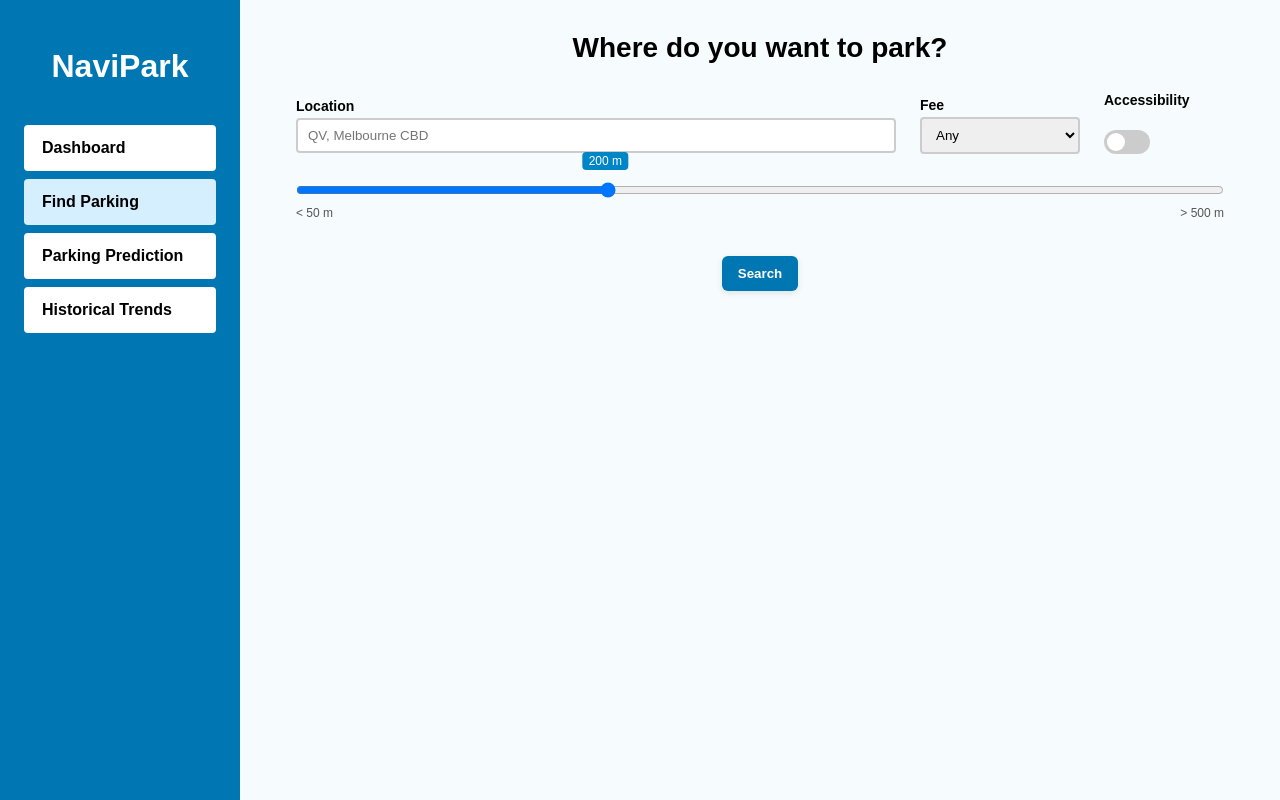
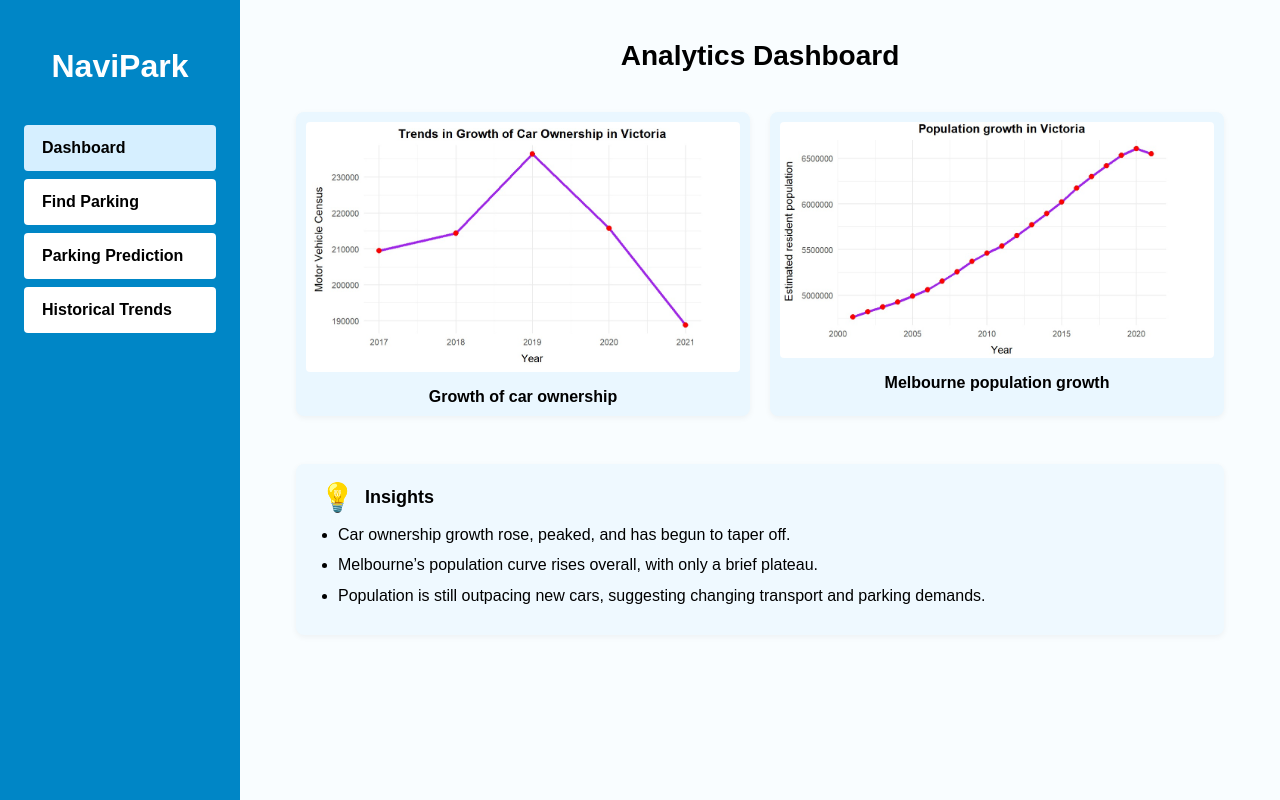
Before and after one commit to Aadhithyanarayanan/NaviPark, a website: page index.html in a window 1280 px wide. Drawn offline with nearby package versions, Linux system fonts and the light colour scheme.

Commit message:
change landing page to dashboard

```diff
--- a/index.html
+++ b/index.html
@@ -2,201 +2,191 @@
 <html lang="en">
   <head>
     <meta charset="UTF-8" />
-  <title>NaviPark – Find Parking</title>
-
-  <!-- ───── Leaflet assets for main.js ───── -->
-  <link rel="stylesheet"
-        href="https://unpkg.com/leaflet@1.9.4/dist/leaflet.css" />
-  <script defer
-          src="https://unpkg.com/leaflet@1.9.4/dist/leaflet.js"></script>
-
-  <!-- ───── Page styles ───── -->
+    <meta name="viewport" content="width=device-width, initial-scale=1.0" />
+    <title>NaviPark ‒ Analytics Dashboard</title>
     <style>
-    /* ===== reset & layout ===== */
-    *{margin:0;padding:0;box-sizing:border-box;}
-    body{display:flex;min-height:100vh;font-family:Arial,Helvetica,sans-serif;background:#f6fbfe;}
-
-    /* ===== sidebar ===== */
-    .sidebar{
-      width:240px;background:#0077b3;color:#fff;
-      padding:48px 0 24px;display:flex;flex-direction:column;align-items:center;gap:32px;
-    }
-    .brand{font-size:32px;font-weight:700;}
-    nav{width:100%;}
-    nav a{
-      display:block;width:calc(100% - 48px);margin:8px 24px;padding:14px 18px;
-      text-decoration:none;font-weight:600;border-radius:4px;background:#fff;color:#000;
-    }
-    nav a.active{background:#d6efff;}
-
-    /* ===== main panel ===== */
-    main{flex:1;padding:32px 56px;overflow-y:auto;}
-    h1{font-size:28px;text-align:center;margin-bottom:28px;}
-
-    /* controls row */
-    .controls{
-      display:grid;grid-template-columns:1fr 160px 120px;gap:24px;align-items:center;margin-bottom:12px;
-    }
-    .controls label{font-size:14px;font-weight:600;display:block;margin-bottom:4px;}
-    .controls input[type=text],
-    .controls select{width:100%;padding:8px 10px;border:2px solid #ccc;border-radius:4px;}
-
-    /* accessibility switch */
-    .switch{position:relative;display:inline-block;width:46px;height:24px;}
-    .switch input{opacity:0;width:0;height:0;}
-    .slider{
-      position:absolute;inset:0;cursor:pointer;background:#ccc;border-radius:24px;transition:.2s;
-    }
-    .slider:before{
-      content:"";position:absolute;height:18px;width:18px;left:3px;top:3px;background:#fff;border-radius:50%;transition:.2s;
-    }
-    input:checked + .slider{background:#00b96f;}
-    input:checked + .slider:before{transform:translateX(22px);}
-
-    /* distance slider */
-    .distance-wrapper{margin:24px 0 36px;position:relative;}
-    #distance{width:100%;}
-    .distance-wrapper .labels{
-      display:flex;justify-content:space-between;font-size:12px;color:#555;margin-top:4px;
-    }
-    .distance-bubble{
-      position:absolute;top:-30px;left:50%;transform:translateX(-50%);
-      padding:2px 6px;background:#0086c6;color:#fff;font-size:12px;border-radius:4px;
+      /* ───────────────────────────  Base resets  ─────────────────────────── */
+      * {
+        margin: 0;
+        padding: 0;
+        box-sizing: border-box;
+        font-family: Arial, Helvetica, sans-serif;
       }
 
-    .results{
-        display:grid;
-        grid-template-columns:1fr 1fr;   /* 50 % | 50 %  */
-        gap:32px;
+      body {
+        display: flex;
+        min-height: 100vh;
+        color: #000;
+        background: #f9fdff;
       }
 
-    #map{
-        width:100%;
-        height:550px;                   /* tweak as you like */
-        border:2px solid #0077b3;
-        border-radius:4px;
+      /* ───────────────────────────  Sidebar  ─────────────────────────── */
+      .sidebar {
+        width: 240px;
+        background: #0086c6; /* brand-blue */
+        padding: 48px 0 24px;
+        display: flex;
+        flex-direction: column;
+        align-items: center;
+        gap: 32px;
       }
 
-    /* parking cards */
-    .card{
-      background:#fff;border-radius:8px;padding:18px 24px;margin-bottom:24px;
-      box-shadow:0 2px 6px rgba(0,0,0,.05);display:flex;flex-direction:column;gap:6px;
+      .brand {
+        font-size: 32px;
+        font-weight: 700;
+        color: #ffffff;
       }
-    .card h3{font-size:18px;}
-    .card .addr{font-size:13px;color:#666;}
-    .card .stats{font-family:monospace;font-size:28px;margin:8px 0;}
-    .tag{display:inline-block;padding:2px 6px;font-size:11px;background:#c74242;color:#fff;border-radius:4px;}
 
-    .actions{display:flex;justify-content:center;margin:8px 0 24px;}
-    .btn{
-      padding:10px 16px;border:none;border-radius:6px;background:#0077b3;color:#fff;
-      font-weight:700;cursor:pointer;box-shadow:0 2px 6px rgba(0,0,0,.1);
+      nav {
+        width: 100%;
       }
-    .btn:active{transform:translateY(1px);}
-    .btn:disabled{opacity:.6;cursor:not-allowed;}
 
+      nav a {
+        display: block;
+        width: calc(100% - 48px);
+        margin: 8px 24px;
+        padding: 14px 18px;
+        border-radius: 4px;
+        text-decoration: none;
+        font-weight: 600;
+        background: #ffffff;
+        color: #000000;
+      }
+
+      nav a.active {
+        background: #d6efff; /* light highlight */
+      }
+
+      /* ───────────────────────────  Main panel  ─────────────────────────── */
+      main {
+        flex: 1;
+        padding: 40px 56px;
+      }
+
+      h2 {
+        text-align: center;
+        font-size: 28px;
+        margin-bottom: 40px;
+      }
+
+      /* Charts grid */
+      .charts {
+        display: grid;
+        gap: 20px;
+        grid-template-columns: repeat(auto-fit, minmax(320px, 1fr));
+        justify-items: center;
+      }
+
+      .chart-card {
+        width: 100%;
+        max-width: 600px;
+        background: #eaf7ff;
+        border-radius: 8px;
+        padding: 10px;
+        box-shadow: 0 2px 6px rgba(0, 0, 0, 0.05);
+        text-align: center;
+      }
+
+      .chart-card img {
+        width: 100%;
+        height: auto;
+        border-radius: 4px;
+      }
+
+      .chart-card figcaption {
+        margin-top: 12px;
+        font-weight: 600;
+      }
+
+      /* ───────────────────────────  Insights  ─────────────────────────── */
+      .insights {
+        margin-top: 48px;
+      }
+
+      .insights-box {
+        background: #eff9ff;
+        border-radius: 8px;
+        padding: 20px 24px;
+        box-shadow: 0 2px 6px rgba(0, 0, 0, 0.05);
+      }
+
+      /* Heading row: bulb + “Insights” */
+      .insights-header {
+        display: flex;
+        align-items: center;
+        gap: 10px;
+        margin-bottom: 12px;
+      }
+
+      .insights-icon {
+        font-size: 28px; /* bulb size */
+        line-height: 1;
+      }
+
+      .insights-label {
+        font-weight: 700;
+        font-size: 18px;
+      }
+
+      .insights-box ul {
+        margin-left: 18px;
+      }
+
+      .insights-box li {
+        margin-bottom: 8px;
+        line-height: 1.4;
+      }
     </style>
   </head>
   <body>
-  <!-- ===== sidebar ===== -->
     <aside class="sidebar">
       <div class="brand">NaviPark</div>
       <nav>
-      <a href="dashboard.html">Dashboard</a>
-      <a href="index.html" class="active">Find Parking</a>
+        <a href="index.html" class="active">Dashboard</a>
+        <a href="find-parking.html">Find Parking</a>
         <a href="#">Parking Prediction</a>
         <a href="#">Historical Trends</a>
       </nav>
     </aside>
 
-  <!-- ===== main content ===== -->
     <main>
-    <h1>Where do you want to park?</h1>
+      <h2>Analytics Dashboard</h2>
 
-    <!-- controls -->
-    <div class="controls">
-      <div>
-        <label for="loc">Location</label>
-        <input id="loc" type="text" placeholder="QV, Melbourne CBD" />
+      <section class="charts">
+        <figure class="chart-card">
+          <img
+            src="./assets/ownership.jpeg"
+            alt="Growth of car ownership chart"
+          />
+          <figcaption>Growth of car ownership</figcaption>
+        </figure>
+
+        <figure class="chart-card">
+          <img
+            src="./assets/population.jpeg"
+            alt="Melbourne population growth chart"
+          />
+          <figcaption>Melbourne population growth</figcaption>
+        </figure>
+      </section>
+
+      <section class="insights">
+        <div class="insights-box">
+          <div class="insights-header">
+            <span class="insights-icon" aria-hidden="true">💡</span>
+            <span class="insights-label">Insights</span>
           </div>
 
-      <div>
-        <label for="fee">Fee</label>
-        <select id="fee">
-          <option>Any</option>
-          <option>Free</option>
-          <option>Paid &lt; $10/hr</option>
-          <option>Paid &gt;= $10/hr</option>
-        </select>
+          <ul>
+            <li>Car ownership growth rose, peaked, and has begun to taper off.</li>
+            <li>Melbourne’s population curve rises overall, with only a brief plateau.</li>
+            <li>
+              Population is still outpacing new cars, suggesting changing transport and
+              parking demands.
+            </li>
+          </ul>
         </div>
-
-      <div>
-        <label>Accessibility</label><br/>
-        <label class="switch">
-          <input type="checkbox" id="accessible"/>
-          <span class="slider"></span>
-        </label>
-      </div>
-    </div>
-
-    <!-- distance slider -->
-    <div class="distance-wrapper">
-      <input id="distance" type="range" min="50" max="500" step="10" value="200"/>
-      <span class="distance-bubble" id="distBubble">200&nbsp;m</span>
-      <div class="labels">
-        <span>&lt; 50 m</span>
-        <span>&gt; 500 m</span>
-      </div>
-    </div>
-
-    <div class="actions">
-      <button id="searchBtn" class="btn" type="button">Search</button>
-    </div>
-
-    <!-- map + list -->
-    <div class="results">
-      <!-- Live map — main.js will populate -->
-      <div id="map"></div>
-
-      <!-- Placeholder cards (you’ll likely generate these dynamically later) -->
-      <section id="parkingList">
-        <article class="card">
-          <h3>QV Carpark</h3>
-          <p class="addr">200 Lonsdale St, Melbourne VIC 3000</p>
-          <div class="stats">8 | 200 <span class="tag">Limited</span></div>
-          <p>$15/hr</p>
-        </article>
-
-        <article class="card">
-          <h3>Wilson Parking</h3>
-          <p class="addr">80 Lonsdale St, Melbourne VIC 3000</p>
-          <div class="stats">120 | 200 <span class="tag">Limited</span></div>
-          <p>$20/hr</p>
-        </article>
-
-        <article class="card">
-          <h3>QV1 Residents Car Park</h3>
-          <p class="addr">80 Lonsdale St, Melbourne VIC 3000</p>
-          <div class="stats">60 | 200</div>
-          <p>$12/hr</p>
-        </article>
       </section>
-    </div>
     </main>
-
-  <!-- ===== tiny helper for the distance bubble (pure UI) ===== -->
-  <script>
-    const range   = document.getElementById('distance');
-    const bubble  = document.getElementById('distBubble');
-    const update  = () => {
-      bubble.textContent = range.value + ' m';
-      const pct = (range.value - 50) / (500 - 50);
-      bubble.style.left = `calc(${pct * 100}% )`;
-    };
-    range.addEventListener('input', update); update();
-  </script>
-
-  <!-- ===== main ES-module that draws the Leaflet map ===== -->
-  <script type="module" src="./main.js"></script>
   </body>
 </html>
```
Also changed, not shown: find-parking.html (added, +206 -0 lines). Lines whose indentation alone changed are shown as unchanged.
